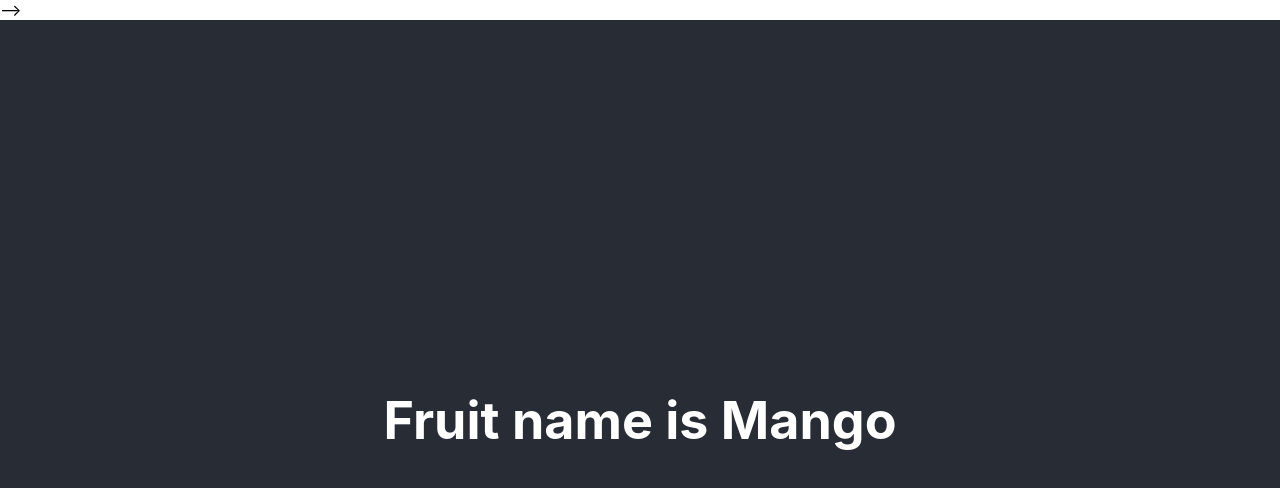
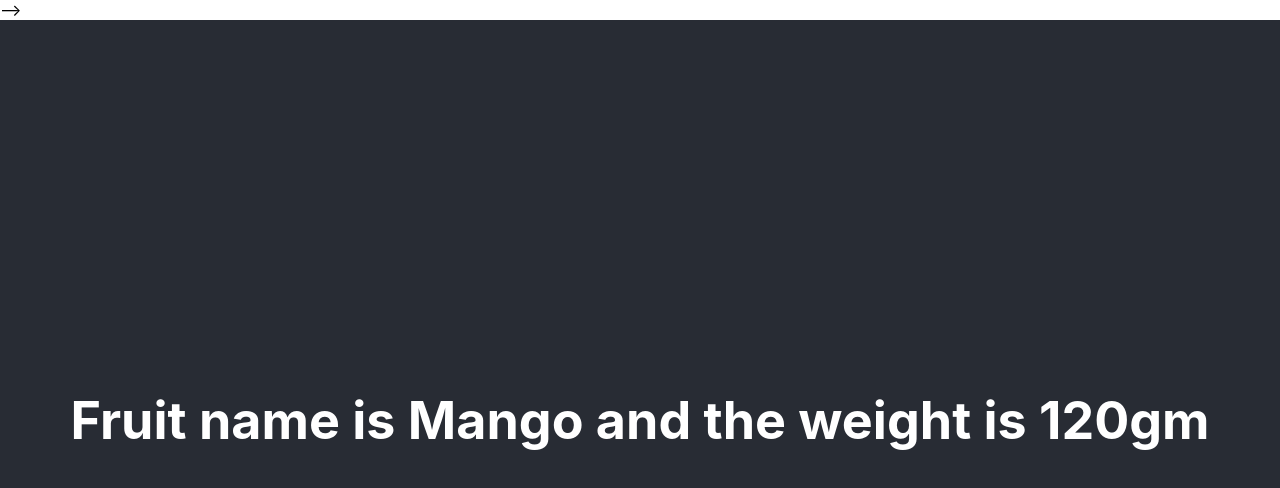
Before and after one commit to MansoorRafiq/Dervaish-Travels, a React (Create React App) app in the folder react-smile/: page / in a window 1280 px wide. Shown: the top 488 px of the page. Built offline with nearby package versions, Linux system fonts and the light colour scheme.

Commit message:
1 file modified

```diff
--- a/react-smile/src/components/Learning.js
+++ b/react-smile/src/components/Learning.js
@@ -15,7 +15,7 @@ class Learning extends Component
 
   render()
   {
-    return <h1>Fruit name is {this.state.fruits[0].name}</h1>
+    return <h1>Fruit name is {this.state.fruits[0].name} and the weight is {this.state.fruits[0].weight}</h1>
   }
 }
 
```
